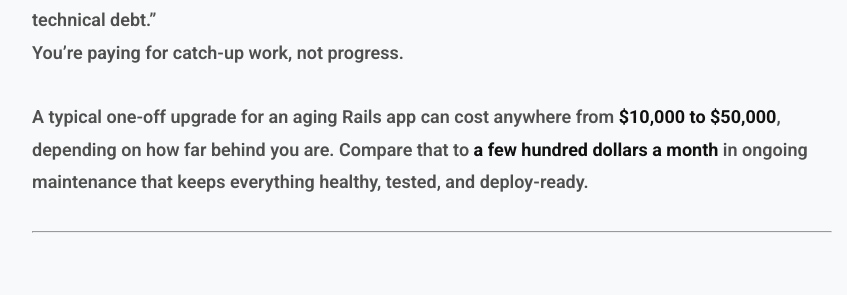
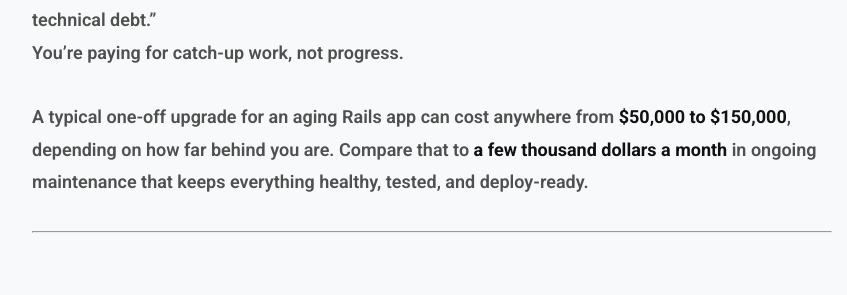
Before and after one commit to waleo/railsfever-05-2025, a Jekyll site: the page built from _posts/2025-11-02-stop-wasting-money-one-off-rails-upgrades.md, in a window 1280 px wide and 900 px high, scrolled down 1572 px. Shown: the part 154-449 px from the top of the window, without its empty margins (208-1055 px from the left). Built offline with Jekyll 4.4.1, drawn with Linux system fonts in a browser that asks for light colours.

Commit message:
Update the costs to be more realistic

```diff
--- a/_posts/2025-11-02-stop-wasting-money-one-off-rails-upgrades.md
+++ b/_posts/2025-11-02-stop-wasting-money-one-off-rails-upgrades.md
@@ -25,7 +25,7 @@ Most SaaS founders underestimate how quickly small gaps pile up. A few missed ge
 When you finally bring in help, the scope isn’t “upgrade one gem.” It’s “untangle five years of technical debt.”
 You’re paying for catch-up work, not progress.
 
-A typical one-off upgrade for an aging Rails app can cost anywhere from **$10,000 to $50,000**, depending on how far behind you are. Compare that to **a few hundred dollars a month** in ongoing maintenance that keeps everything healthy, tested, and deploy-ready.
+A typical one-off upgrade for an aging Rails app can cost anywhere from **$50,000 to $150,000**, depending on how far behind you are. Compare that to **a few thousand dollars a month** in ongoing maintenance that keeps everything healthy, tested, and deploy-ready.
 
 ---
 
@@ -62,7 +62,7 @@ Founder B’s business keeps running while Founder A’s app crashes during a la
 
 Continuous maintenance is not a luxury—it’s insurance for uptime and developer sanity. It protects your customer experience, your data, and your future revenue.
 
-At Rails Fever, we call it the **Rails Care Plan**. It’s how we keep our clients’ apps stable month after month, no matter what version of Rails or Ruby comes next.
+At Rails Fever, we call it the [Rails Care Plan](/services/rails-care-plan). It’s how we keep our clients’ apps stable month after month, no matter what version of Rails or Ruby comes next.
 
 If you’ve been paying for one-off upgrades, it’s time to change course. The apps that thrive in the long run aren’t the ones that get rescued—they’re the ones that stay healthy.
 
```
